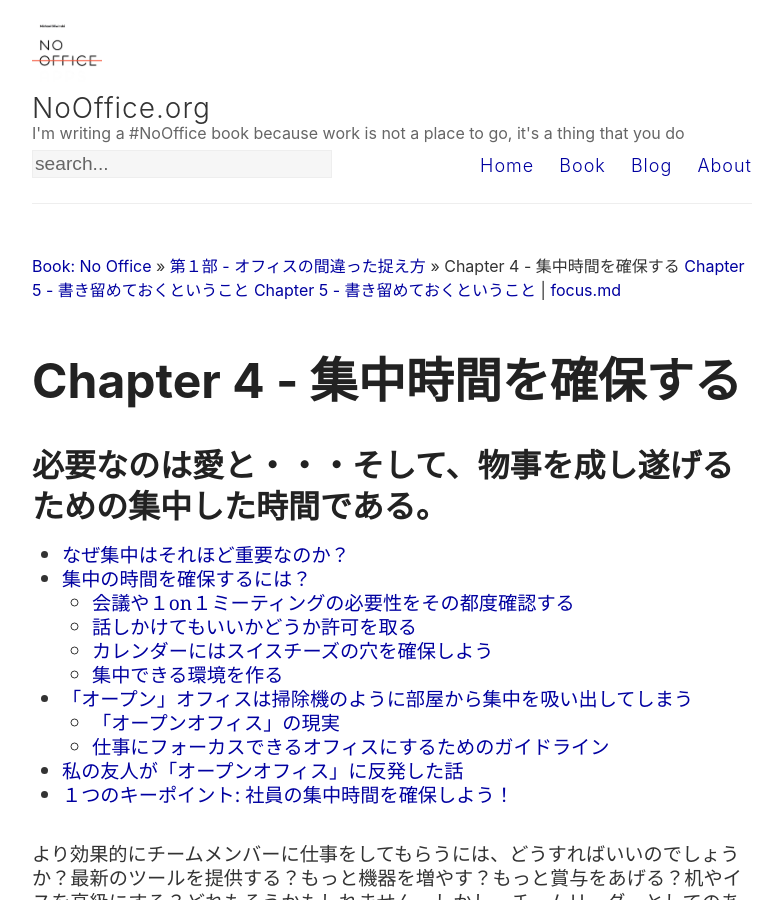
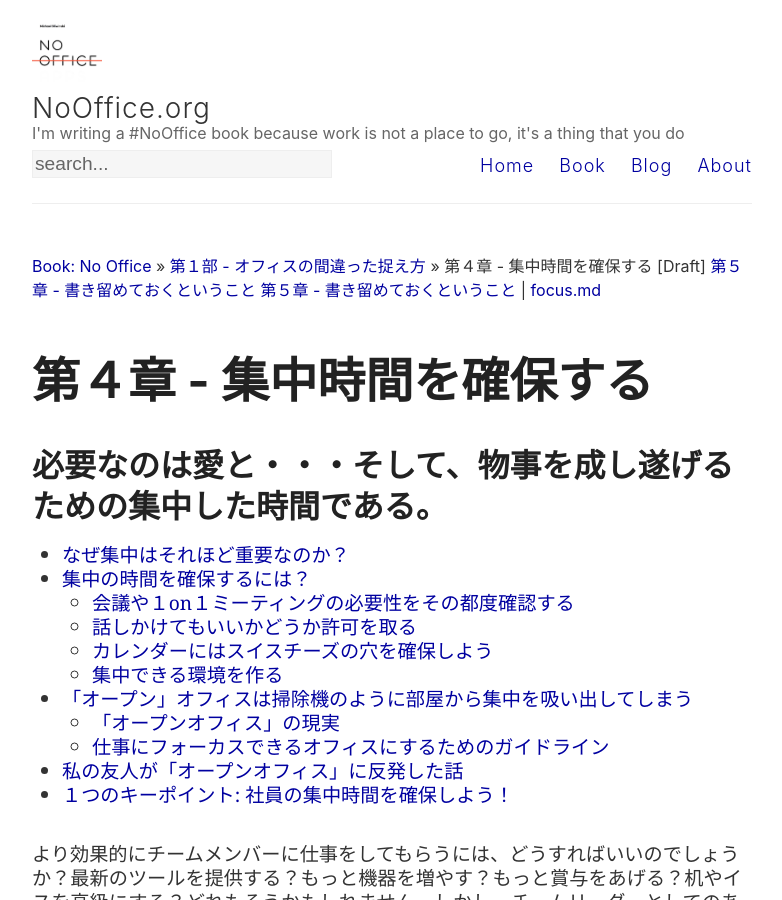
Before and after one commit to Nozbe/NoOffice.org, a Jekyll site: the page built from _jp/focus.md, in a window 1280 px wide and 900 px high. Shown: the whole window, without its empty margins (248-1030 px from the left). Built offline with Jekyll 4.4.1, drawn with Linux system fonts in a browser that asks for light colours; some of the changed lines change nothing that is shown; some of the changed text lies outside the part shown.

Commit message:
Update jp.yml

```diff
--- a/_data/jp.yml
+++ b/_data/jp.yml
@@ -15,118 +15,118 @@ toc:
   chapters:
   - url: dream
     status: draft
-    chname: Chapter 1
+    chname: 第１章
   - url: team
     status: none
-    chname: Chapter 2
+    chname: 第２章
   - url: future
     status: none
-    chname: Chapter 3
+    chname: 第３章
 - url: one
-  status: none
+  status: draft
   chname: 第１部
   chapters:
   - url: focus
-    status: none
-    chname: Chapter 4
+    status: draft
+    chname: 第４章
     book: Deep Work
   - url: write
-    status: none
-    chname: Chapter 5
+    status: draft
+    chname: 第５章
     book: GTD
   - url: email
     status: none
-    chname: Chapter 6
+    chname: 第６章
     book: Under New Management
   - url: meetings
     status: none
-    chname: Chapter 7
+    chname: 第７章
     book: Read This Before Next Meeting
   - url: fight
     status: none
-    chname: Chapter 8
+    chname: 第８章
     book: Creativity Inc
   - url: vlog
     status: none
-    chname: Chapter 9
+    chname: 第９章
     book: "???"
   - url: pyramid
     status: none
-    chname: Chapter 10
+    chname: 第10章
     book: No Office Apps
   - url: decide
     status: none
-    chname: Chapter 11
+    chname: 第11章
     book: Shape Up
   - url: lean
     status: none
-    chname: Chapter 12
+    chname: 第12章
     book: 2-minute lean
   - url: pay
     status: none
-    chname: Chapter 13
+    chname: 第13章
     book: Drive
   - url: perks
     status: none
-    chname: Chapter 14
+    chname: 第14章
     book: Punished by Rewards
   - url: week
     status: none
-    chname: Chapter 15
+    chname: 第15章
     book: Rework
   - url: review
     status: none
-    chname: Chapter 16
+    chname: 第16章
     book: Essentialism
   - url: friday
     status: none
-    chname: Chapter 17
+    chname: 第17章
 - url: two
   status: none
   chname: Part 2
   chapters:
   - url: trust
     status: none
-    chname: Chapter 18
+    chname: 第18章
   - url: mobile
     status: none
-    chname: Chapter 19
+    chname: 第19章
   - url: chat
     status: none
-    chname: Chapter 20
+    chname: 第20章
   - url: home
     status: none
-    chname: Chapter 21
+    chname: 第21章
   - url: deal
     status: none
-    chname: Chapter 22
+    chname: 第22章
   - url: hire
     status: none
-    chname: Chapter 23
+    chname: 第23章
   - url: connect
     status: none
-    chname: Chapter 24
+    chname: 第24章
   - url: meet
     status: none
-    chname: Chapter 25
+    chname: 第25章
   - url: reunion
     status: none
-    chname: Chapter 26
+    chname: 第26章
   - url: social
     status: none
-    chname: Chapter 27
+    chname: 第27章
   - url: holiday
     status: none
-    chname: Chapter 28
+    chname: 第28章
   - url: many
     status: none
-    chname: Chapter 29
+    chname: 第29章
   - url: security
     status: none
-    chname: Chapter 30
+    chname: 第30章
   - url: transparency
     status: none
-    chname: Chapter 31
+    chname: 第31章
 - url: outro
   status: none
   chname: Outro
```
